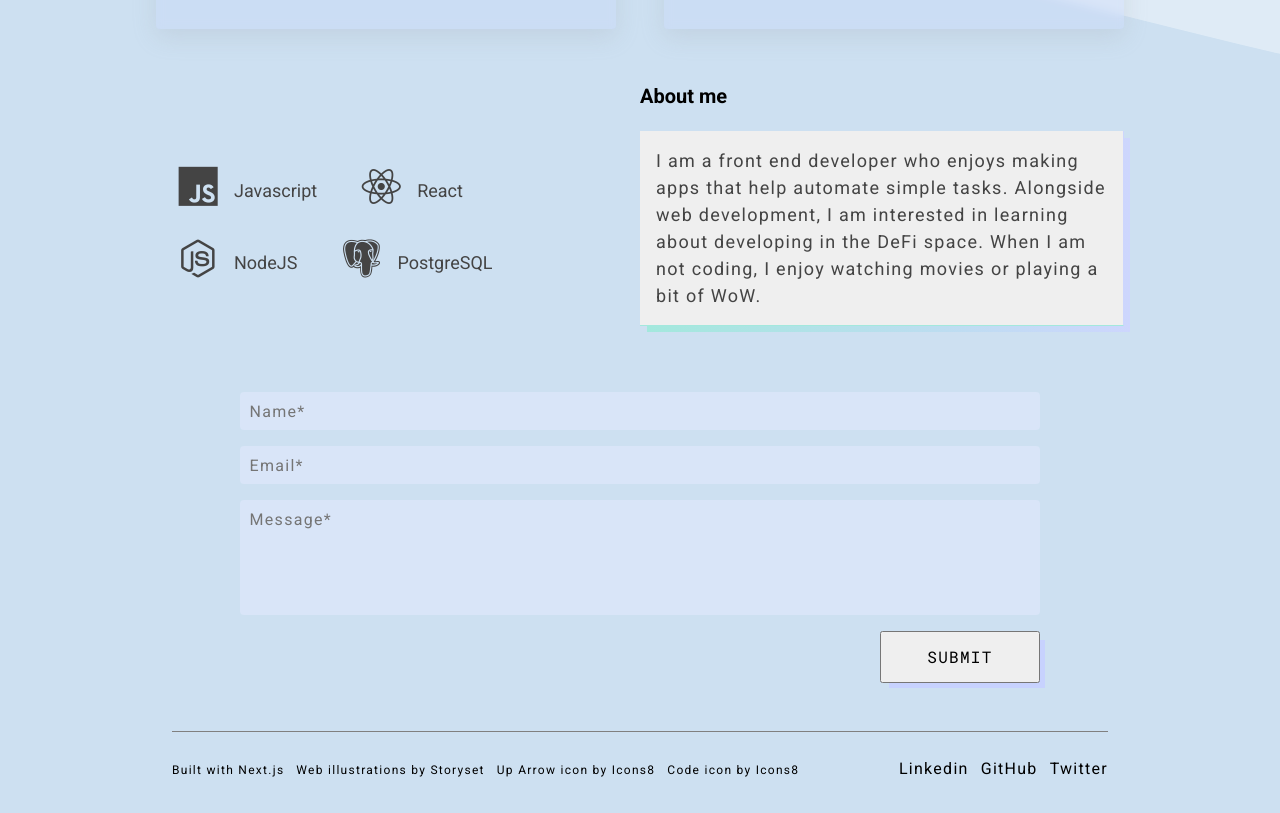
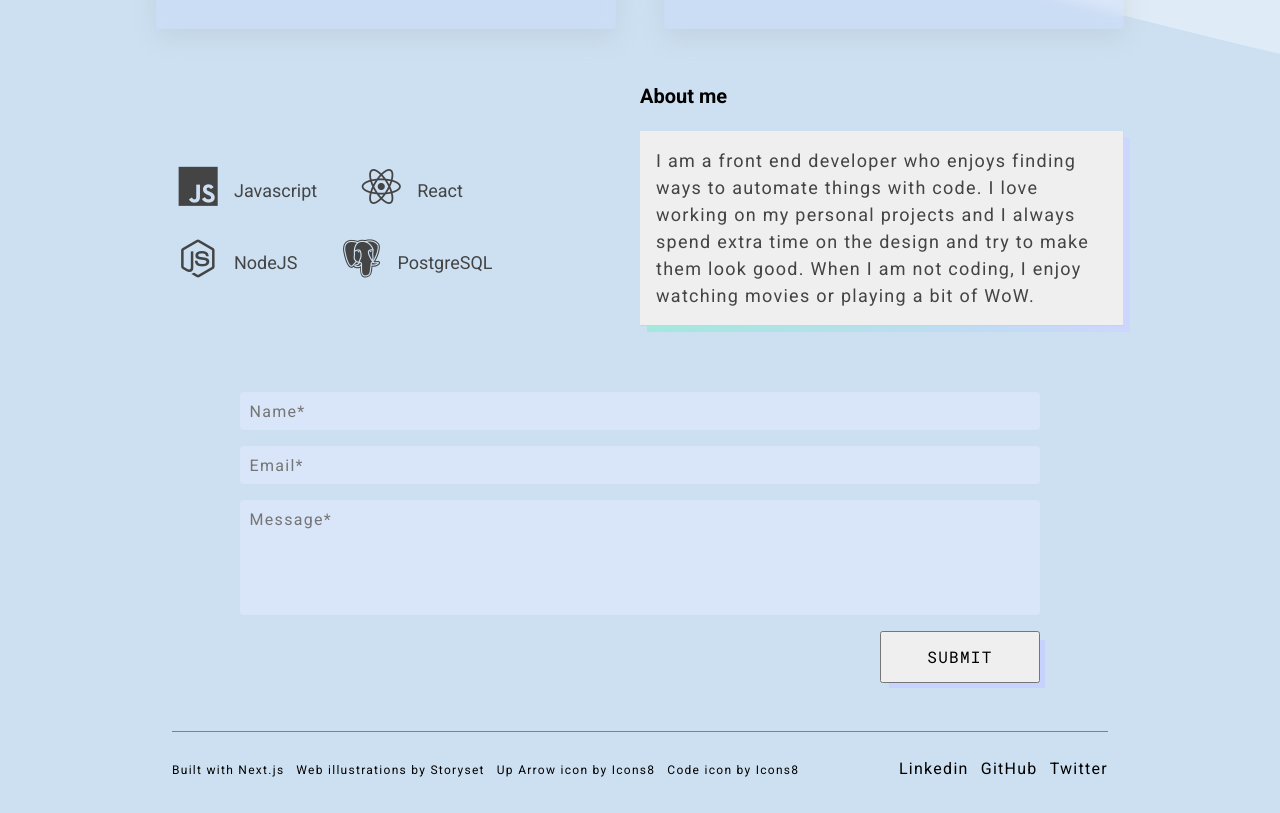
Before and after one commit to WebDevBernard/Portfolio, a Next.js app: page / in a window 1280 px wide. Shown: the part 1305-2118 px from the top of the page. Built offline with nearby package versions, Linux system fonts and the light colour scheme.

Commit message:
update about

```diff
--- a/components/About/About.js
+++ b/components/About/About.js
@@ -10,10 +10,11 @@ export default function About({ aboutRef }) {
         <p className={classes.project_title}>About me</p>
         <div>
           <p className={classes.aboutcard}>
-            I am a front end developer who enjoys making apps that help automate
-            simple tasks. Alongside web development, I am interested in learning
-            about developing in the DeFi space. When I am not coding, I enjoy
-            watching movies or playing a bit of WoW.
+            I am a front end developer who enjoys finding ways to automate
+            things with code. I love working on my personal projects and I
+            always spend extra time on the design and try to make them look
+            good. When I am not coding, I enjoy watching movies or playing a bit
+            of WoW.
           </p>
         </div>
       </span>
```
